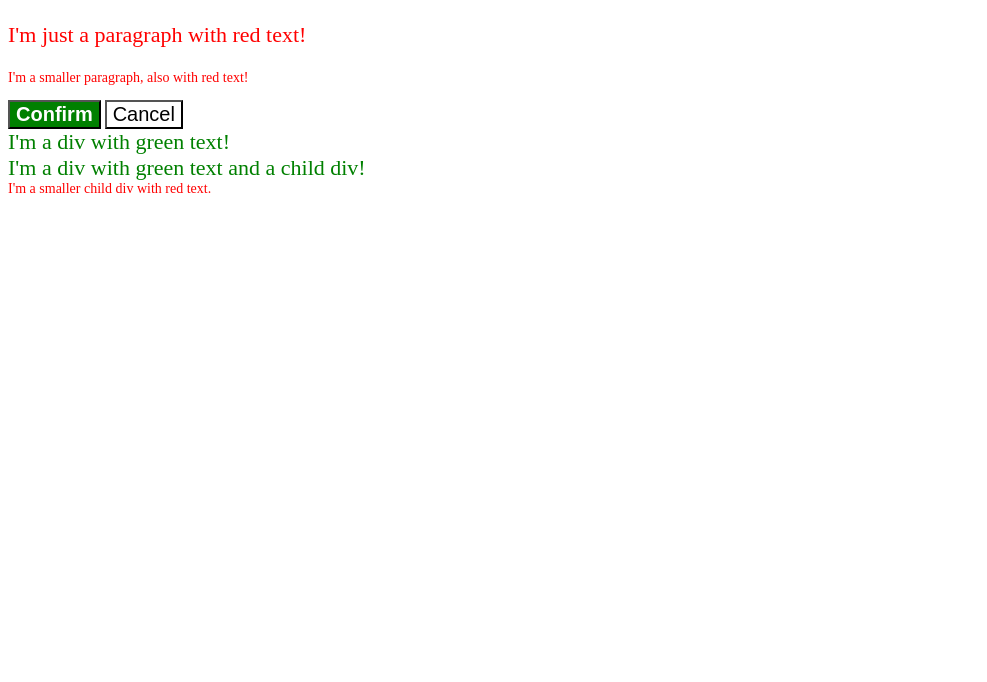
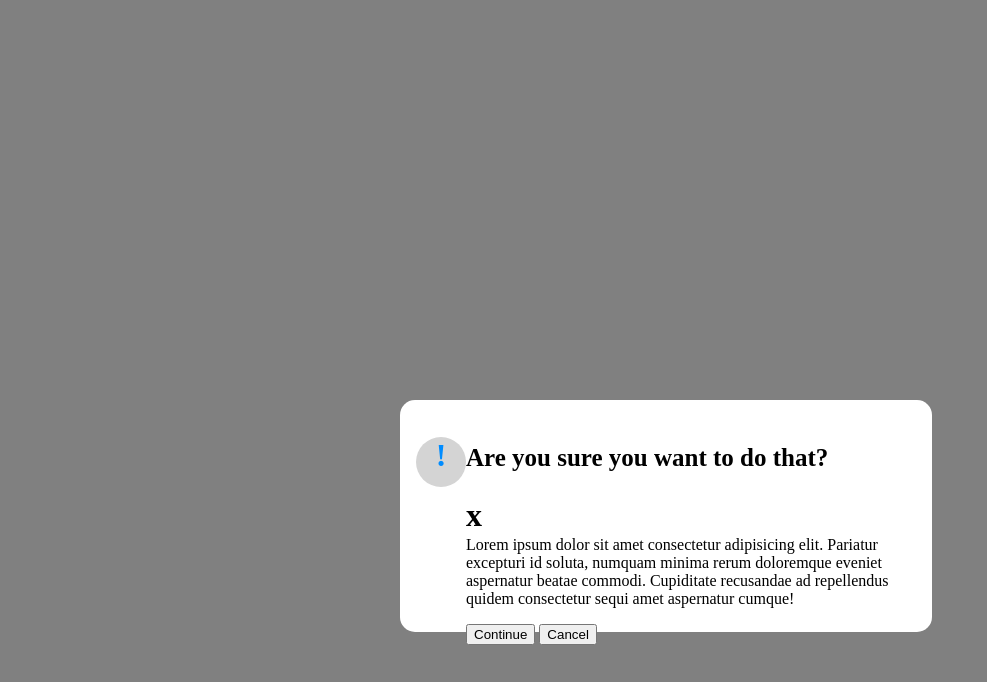
Before and after one commit to clewis2211/git_test_cl, a plain HTML site: page index.html in a window 1280 px wide. Shown: the whole page, without its empty margins (0-987 px from the left). Drawn offline with Linux system fonts and the light colour scheme.

Commit message:
practice on flexbox

```diff
--- a/index.html
+++ b/index.html
@@ -8,53 +8,160 @@
     <title>Git Test CL</title>
 </head>
 <body>
-    <!-- <div>Hoss Brown and The 4 Q-C's</div>
-    <p>Internal: Managing Partner of HB & T4QC</p>
-    <button>Merch</button> -->
-    <!-- <div class="number1">Number 1 - Class</div>
+    <!-- Flex Box Excercises -->
+    <!-- <div class="container1">
+      <ul>ONE</ul>
+      <ul>TWO</ul>
+      <ul>THREE</ul>
+      <ul class="logo">LOGO</ul>
+      <ul>FOUR</ul>
+      <ul>FIVE</ul>
+      <ul>SIX</ul>
+    </div>
+    <div class="container2">
+      <ul>ONE</ul>
+      <ul>TWO</ul>
+      <ul>THREE</ul>
+      <ul class="logo">LOGO</ul>
+      <ul>FOUR</ul>
+      <ul>FIVE</ul>
+      <ul>SIX</ul>
+    </div> -->
 
 
-    <p id="number2">Number 2 - ID</p>
-    <h1 class="number3 class">Number 3 - Class but better</h1>
-    <div id="number4">Number 4 - ID</div>
-    <p class="number5">Number 5 - Class</p> -->
 
 
-    <!-- <button class="click">Click Me!</button>
-    <button class="noClick">No, Click Me!</button> -->
-
-   <!-- Use the classes BELOW this line -->
-  <!-- <div>
-    <img class="avatar proportioned" src="./images/pexels-andrea-piacquadio-3777931.jpg" alt="">
-    <img class="avatar distorted" src="./images/pexels-katho-mutodo-8434791.jpg" alt="">
-  </div>
-  <div>
-    <img class="original proportioned" src="./images/pexels-andrea-piacquadio-3777931.jpg"alt="">
-    <img class="original distorted" src="./images/pexels-katho-mutodo-8434791.jpg"alt="">
-  </div> -->
 
 
-  <!-- <div class="container">
-    <p class="text">This should be styled.</p>
-  </div>
-  <p class="text">This should be unstyled.</p>
-  <p class="text">This should be unstyled.</p>
-  <div class="container">
-    <p class="text">This should be styled.</p>
-    <p class="text">This should be styled.</p>
-  </div> -->
+    <!-- NAV BAR -->
+
+    <!-- <div class="header">
+      <div class="container1">
+        <ul>
+          <li><a href="#">ONE</a></li>
+          <li><a href="#">TWO</a></li>
+          <li><a href="#">THREE</a></li>
+        </ul>
+      </div>
+      <div class="logo">LOGO</div>
+      <div class="container2">
+        <ul>
+          <li><a href="#">FOUR</a></li>
+          <li><a href="#">FIVE</a></li>
+          <li><a href="#">SIX</a></li>
+        </ul>
+      </div>
+    </div>
+
+    <div class="header2">
+      <div class="container3">
+        <ul>
+          <li><a href="#">ONE</a></li>
+          <li><a href="#">TWO</a></li>
+          <li><a href="#">THREE</a></li>
+        </ul>
+      </div>
+      <div class="logo">LOGO</div>
+      <div class="container4">
+        <ul>
+          <li><a href="#">FOUR</a></li>
+          <li><a href="#">FIVE</a></li>
+          <li><a href="#">SIX</a></li>
+        </ul>
+      </div>
+    </div> -->
 
 
-  <p class="para">I'm just a paragraph with red text!</p>
-  <p class="para small-para">I'm a smaller paragraph, also with red text!</p>
 
-  <button id="confirm-button" class="button confirm">Confirm</button>
-  <button id="cancel-button" class="button cancel">Cancel</button>
 
-  <div class="text">I'm a div with green text!</div>
-  <div class="text">I'm a div with green text and a child div!
-    <div class="text child">I'm a smaller child div with red text.</div>
-  </div>
+
+
+<!-- Header 2 -->
+    <!-- <div class="header">
+      <div class="logo"><a href="#"><em>LOGO</em></a></div>
+      <div class="container1">
+        <ul>
+          <li> <a href="">link-one</a> </li>
+          <li><a href="">link-two</a> </li>
+          <li><a href="">link-three</a> </li>
+        </ul>
+      </div>
+      <div class="container2">
+        <a href="#"><h5>1 new notification</h5></a>
+      </div>
+      <div class="circle"><p>#</p> </div>
+    </div>
+    <div class="bottom"></div> -->
+
+
+
+
+
+
+
+
+    <!-- Information -->
+    <!-- <div class="title">
+      <h1>Information!</h1>
+    </div>
+    <div class="container">
+      <div class="barberry">
+        <img src="/images/barberry.png" alt="Beautiful Barberry">
+        <p>This is a type of plant. we love this one.</p>
+      </div>
+      <div class="chilli">
+        <img src="/images/chilli.png" alt="Chilli Pepper">
+        <p>This is another type of plant. Isn't it nice</p>
+      </div>
+      <div class="saffron">
+        <img src="/images/saffron.png" alt="Saffron">
+        <p>We have so many plants. Yay plants.</p>
+      </div>
+      <div class="pepper">
+        <img src="/images/pepper.png" alt="Pepper Plant">
+        <p>I'm running out of things to say about plants</p>
+      </div>
+    </div> -->
+
+
+
+
+
+
+
+
+
+
+    <!-- COMMON MODAL STYLE -->
+
+
+    <div class="container">
+      <div class="icon">
+        <h1>!</h1>
+      </div>
+      <div class="context">
+        <div class="header">
+          <h3>Are you sure you want to do that?</h3>
+        </div>
+        <div class="close-button">
+          <h1>x</h1>
+        </div>
+        <div class="description">
+          <p>Lorem ipsum dolor sit amet consectetur adipisicing elit.
+            Pariatur excepturi id soluta, numquam minima rerum doloremque
+            eveniet aspernatur beatae commodi. Cupiditate recusandae ad
+            repellendus quidem consectetur sequi amet aspernatur cumque!</p>
+        </div>
+        <div class="buttons">
+          <button class="continue">Continue</button>
+          <button class="cancel">Cancel</button>
+        </div>
+      </div>
+    </div>
+
+
+
+
 
 </body>
 </html>
--- a/styles.css
+++ b/styles.css
@@ -1,109 +1,198 @@
-/* div{
-    background-color: red;
-    color: white;
-    font-size: 32px;
-    text-align: center;
-    font-weight: bold;
+/*
+.header, .header2{
+    background-color: blanchedalmond;
+    font-family: monospace;
+    padding: 8px;
+    display: flex;
+    align-items: center;
+    justify-content: space-between;
 }
 
-p{
-    background-color: green;
-    color: white;
-    font-size: 18px;
+.header{
+    margin: 50px 500px 50px 500px;
 }
 
-button{
-    background-color: orange;
-    font-size: 18px;
-} */
+.header2{
+    margin: 30px 300px 30px 500px;
 
-/* .number1,
-.number3,
-.number5{
-    font-family: Verdana, "DejaVu Sans", sans-serif;
-    background-color: rgb(170, 89, 89);
 }
 
-#number2{
-    color: rgb(89, 108, 170);
-    font-size: 36px;
-    font-family: Impact, Haettenschweiler, 'Arial Narrow Bold', sans-serif;
+a{
+    text-decoration: none;
+    padding: 10px;
+    font-size: 22px;
+    background-color: white;
 }
 
-.class{
-    font-size: 50px;
+ul{
+    list-style-type: none;
+    display: flex;
+    gap: 8px;
+    margin: 0;
+    padding: 0;
 }
 
-#number4{
-    background-color: green;
-    font-size: 80px;
+.logo{
+    color: tomato;
+    background-color: white;
     font-weight: bolder;
-} */
-
-/* button{
-    font-size: 28px;
-    font-family: "Helvetica","Times New Roman", sans-serif;
-}
-.click{
-    background-color: black;
-    color: white;
-}
-
-.noClick{
-    background-color: yellow;
-} */
-
-/* .avatar.proportioned{
-    width: 300px;
-    height: auto;
-}
-
-.avatar.distorted{
-    width: 200px;
-    height: 400px;
-} */
-
-
-/* .container .text{
-    background-color: yellow;
-    columns: red;
-    font-size: 100px;
-    text-align: center;
+    font-family: 'Courier New', Courier, monospace;
+    font-size: 50px;
+    margin-left: 2em;
+    margin-right: 2em;
 } */
 
 
 
-.para,
-.small-para {
-  color: hsl(0, 100%, 50%);
-  font-size: 22px;
+
+
+
+
+
+
+/* HEADER 2 */
+
+/* body{
+    margin: 0;
+    background-color: #eee;
+    font-family: Basley, serif;
 }
 
-/* .small-para {
+.header{
+    display: flex;
+    justify-content: space-between;
+    align-items: center;
+    background-color: white;
+    margin-left: 60px;
+    margin-right: 600px;
+    padding-left: 2em;
+    border-radius: 2em;
+}
+
+.logo{
+    font-weight: bolder;
+    font-family: monospace;
+    font-size: 30px;
+}
+
+.container1{
+    display: flex;
+    align-content: space-around;
+}
+
+.container2{
+    display: flex;
+    justify-content: space-around;
+    align-items: center;
+    margin-left: 700px;
+    background-color: purple;
+    height: 30px;
+    width: 110px;
+    margin-right: 10px;
+    border-radius: 10px;
+
+}
+
+.container2 h5{
+    color: white;
+}
+
+ul{
+    display: flex;
+    gap: 25px;
+    margin: 0;
+    padding: 0;
+    list-style-type: none;
+}
+
+a{
+    text-decoration: none;
+    color: purple;
+}
+
+.circle {
+        display: flex;
+        background-color: purple;
+        height: 40px;
+        width: 40px;
+        border-radius: 5em;
+}
+
+.circle p{
+    text-align: center;
+    color: purple;
+} */
+
+
+
+
+
+
+/* INFORMATION */
+
+/* .title{
+    display: flex;
+    justify-content: center;
+    margin-bottom: 50px;
+}
+.container{
+    display: flex;
+    justify-content: center;
+    gap: 100px;
+}
+
+img{
+    height: 100px;
+}
+
+.barberry, .chilli, .saffron, .pepper{
+    display: block;
+    width: 150px;
+    flex-wrap: wrap;
+    text-align: center;
 
 } */
-.small-para {
-  font-size: 14px;
+
+
+body{
+    background-color: gray;
+    margin: 0;
+    font-family: Basley, serif;
+}
+.container{
+    display: flex;
+    justify-content: center;
+    align-items: baseline;
+    margin: 400px;
+    border-radius: 15px;
+    background-color: white;
+    height: 200px;
+    width: 500px;
+    padding: 1em;
+
 }
 
-.button {
-  background-color: rgb(255, 255, 255);
-  color: rgb(0, 0, 0);
-  font-size: 20px;
+.icon h1{
+    background-color: rgb(212, 212, 212);
+    height: 50px;
+    width: 50px;
+    text-align: center;
+    border-radius: 5em;
+    color: rgb(0, 140, 255);
+    flex: 1;
 }
 
-#confirm-button {
-  background: green;
-  color: white;
-  font-weight: bold;
+.close-button {
+    justify-content: flex-start;
+    flex: 1;
+}
+.header h3{
+    font-weight: bolder;
+    font-size: 25px;
+    flex: 1;
 }
 
-.child {
-  color: red;
-  font-size: 14px;
+.description{
+    margin-top: -20px;
+    flex: 1;
 }
-
-div{
-  color: green;
-  font-size: 22px;
-}
```
Also changed, not shown: images/barberry.png (added), images/chilli.png (added), images/pepper.png (added), images/saffron.png (added).
